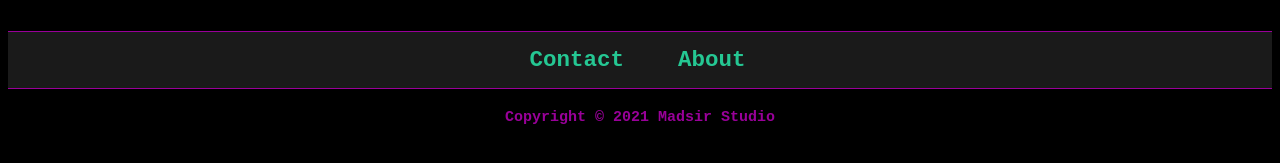
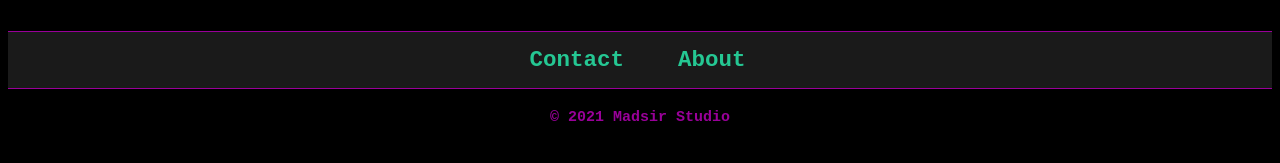
Before and after one commit to Madsir/madsirstudio.github.io, a Jekyll site: the page built from index.html, in a window 1280 px wide. Shown: the part 621-784 px from the top of the page. Built offline with Jekyll 4.4.1, drawn with Linux system fonts in a browser that asks for light colours.

Commit message:
Update default.html

```diff
--- a/_layouts/default.html
+++ b/_layouts/default.html
@@ -38,7 +38,7 @@
 			</ul>
 		</footer>
 			<center>
-				<h4>Copyright © 2021 Madsir Studio</h4>
+				<h4>© 2021 Madsir Studio</h4>
 			</center>
 	</body>
 </html>
```
